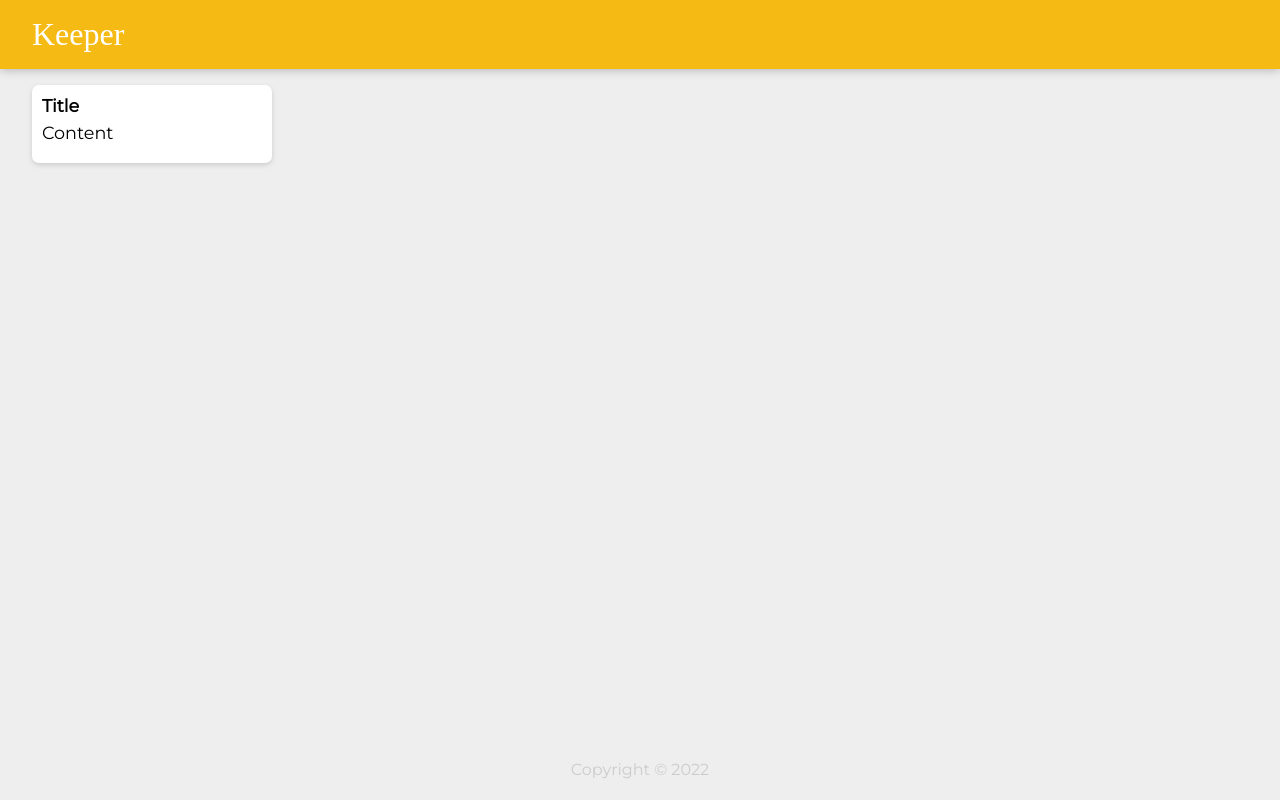
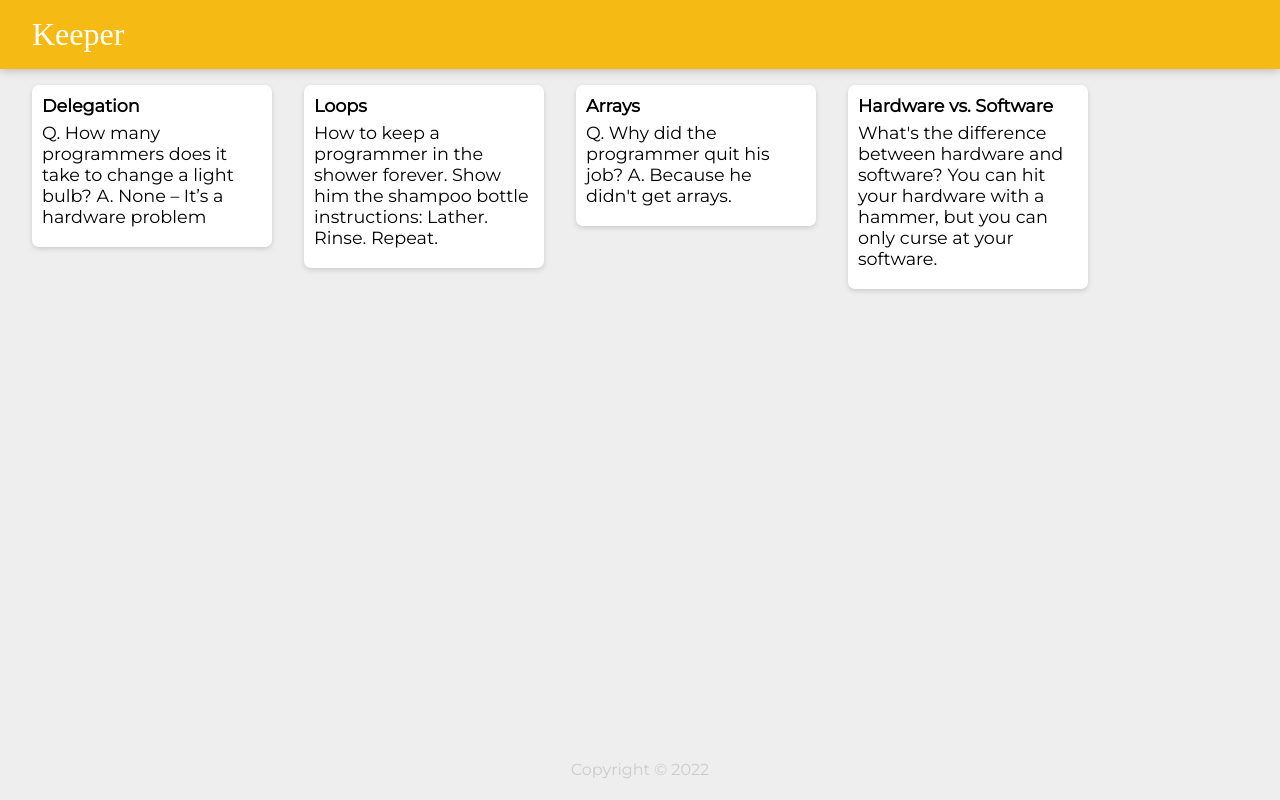
Before and after one commit to jay-rt/keeper, a React (Create React App) app: page / in a window 1280 px wide. Built offline with nearby package versions, Linux system fonts and the light colour scheme; a web font is replaced by a local one.

Commit message:
replaced hard coded value with dynamic values using array and maps

```diff
--- a/src/components/App.jsx
+++ b/src/components/App.jsx
@@ -2,12 +2,15 @@ import React from "react";
 import Header from "./Header";
 import Footer from "./Footer";
 import List from "./List";
+import notes from "../notes";
 
 const App = () => {
   return (
     <div>
       <Header />
-      <List />
+      {notes.map((note) => (
+        <List key={note.key} title={note.title} content={note.content} />
+      ))}
       <Footer />
     </div>
   );
--- a/src/components/List.jsx
+++ b/src/components/List.jsx
@@ -1,10 +1,10 @@
 import React from "react";
 
-const List = () => {
+const List = (props) => {
   return (
     <div className="note">
-      <h1>Title</h1>
-      <p>Content</p>
+      <h1>{props.title}</h1>
+      <p>{props.content}</p>
     </div>
   );
 };
--- a/src/notes.js
+++ b/src/notes.js
@@ -3,24 +3,26 @@ const notes = [
     key: 1,
     title: "Delegation",
     content:
-      "Q. How many programmers does it take to change a light bulb? A. None – It’s a hardware problem"
+      "Q. How many programmers does it take to change a light bulb? A. None – It’s a hardware problem",
   },
   {
     key: 2,
     title: "Loops",
     content:
-      "How to keep a programmer in the shower forever. Show him the shampoo bottle instructions: Lather. Rinse. Repeat."
+      "How to keep a programmer in the shower forever. Show him the shampoo bottle instructions: Lather. Rinse. Repeat.",
   },
   {
     key: 3,
     title: "Arrays",
     content:
-      "Q. Why did the programmer quit his job? A. Because he didn't get arrays."
+      "Q. Why did the programmer quit his job? A. Because he didn't get arrays.",
   },
   {
     key: 4,
     title: "Hardware vs. Software",
     content:
-      "What's the difference between hardware and software? You can hit your hardware with a hammer, but you can only curse at your software."
-  }
+      "What's the difference between hardware and software? You can hit your hardware with a hammer, but you can only curse at your software.",
+  },
 ];
+
+export default notes;
```
